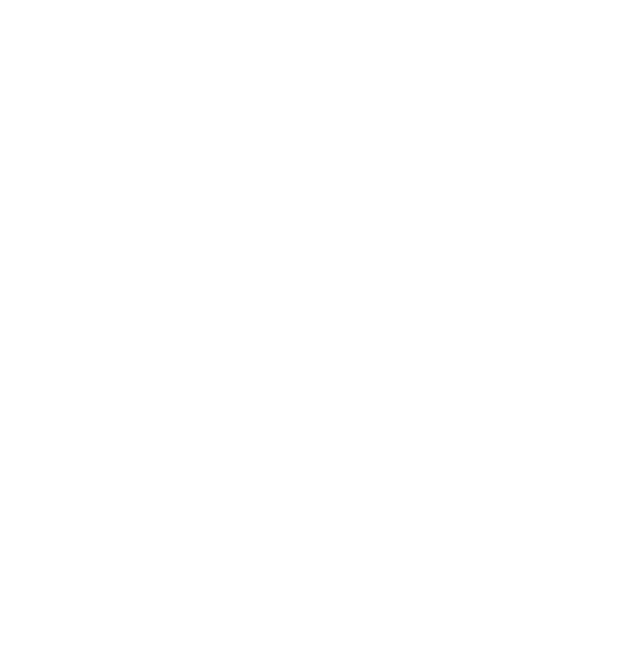
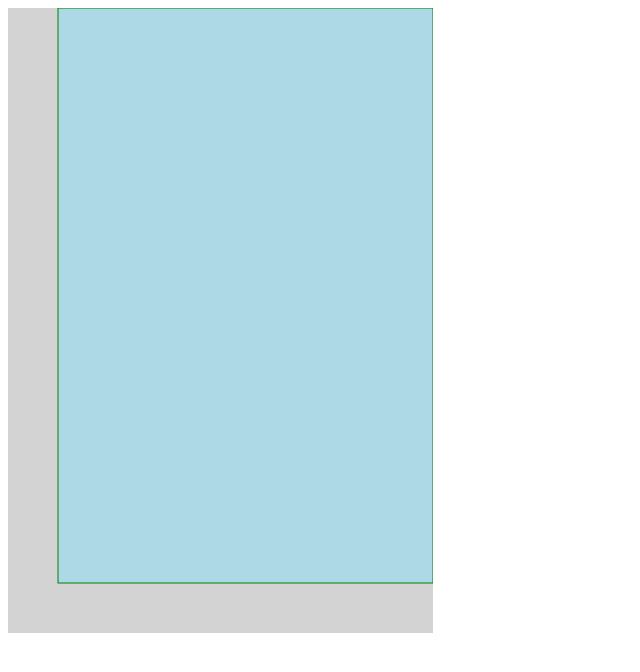
Before and after one commit to danielfaski/msu2, a plain HTML site: page index.html in a window 1280 px wide. Shown: the whole page, without its empty margins (0-640 px from the left). Drawn offline with nearby package versions, Linux system fonts and the light colour scheme.

Commit message:
margin notes

```diff
--- a/index.html
+++ b/index.html
@@ -3,9 +3,18 @@
 <head>
 	<title>d3vr campSND</title>
 	<script src="https://d3js.org/d3.v4.min.js"></script>
+<style>
+	.chart{
+		background:lightgray;
+		boarder:1px solid black;
+		width:425px;
+		height:625px;
+	}
+</style>
+
 </head>
 <body>
-
+<div class="chart"></div>
 	<script src="js/app.js"></script>
 </body>
 </html>
--- a/js/app.js
+++ b/js/app.js
@@ -1,18 +1,17 @@
-d3.json("data.json", function(data){
+var margin = { top: 0, right: 0, bottom: 50, left: 50 }
 
-	var min = d3.min(data, function(d){
-		return d.age;
-	});
+var width = 425 - margin.left - margin.right;
+var height= 625 - margin.top - margin.bottom;
 
-	var max = d3.max(data, function(d){
-		return d.age;
-	});
+var svg = d3.select('.chart')
+	.append('svg')
+		.attr('width', width + margin.left + margin.right)
+		.attr('height', height + margin.top + margin.bottom)
+	.append('g')
+		.attr('transform', `translate(${margin.left}, ${margin.top})`);
 
-	var ages = d3.set(data, function(d){
-		return d.name;
-	})
-
-	console.log(ages.values());
-
-
-})
+svg.append('rect')
+	.attr('width', width)
+	.attr('height', height)
+	.style('fill', 'lightblue')
+	.style('stroke', 'green');
```
